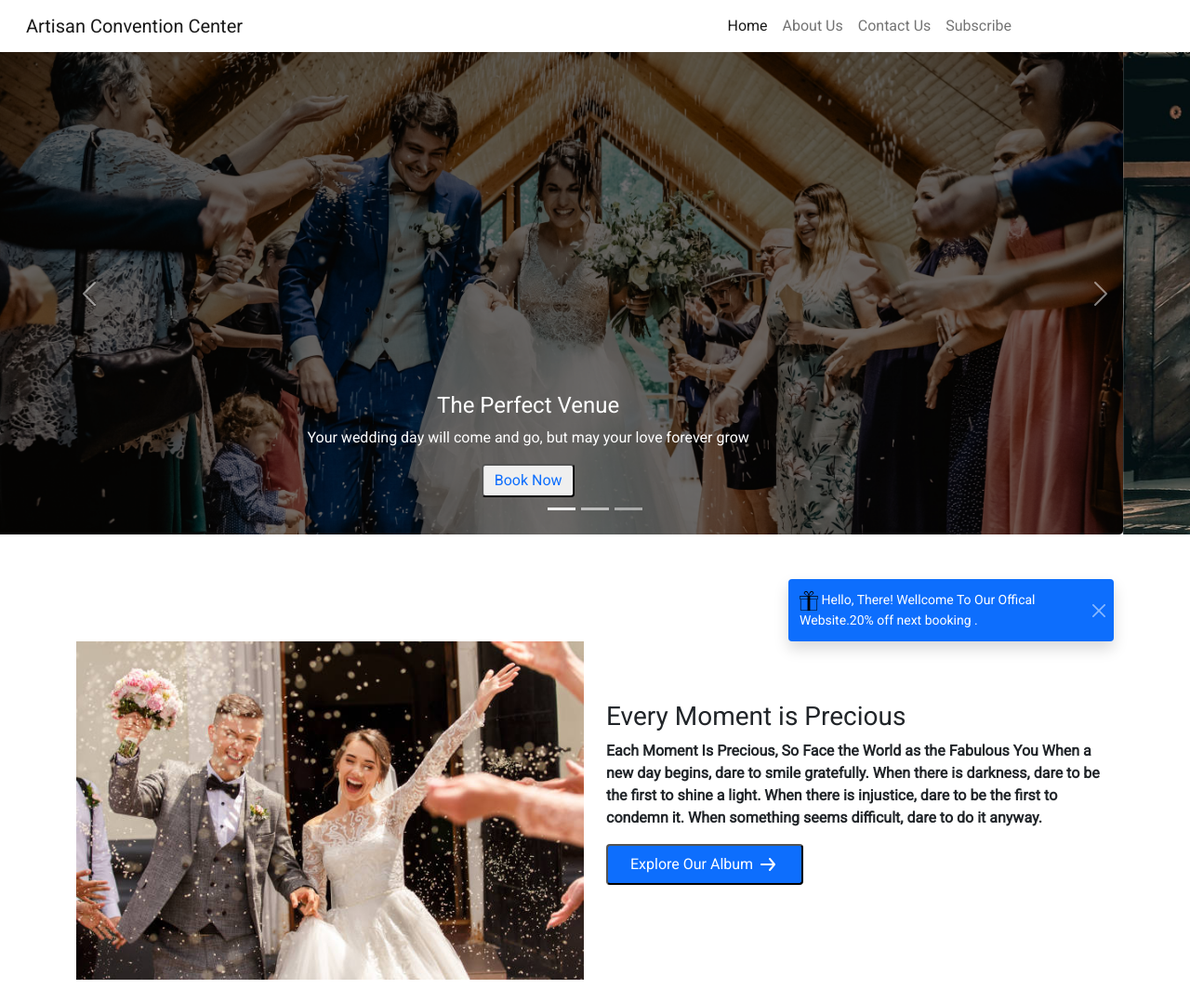
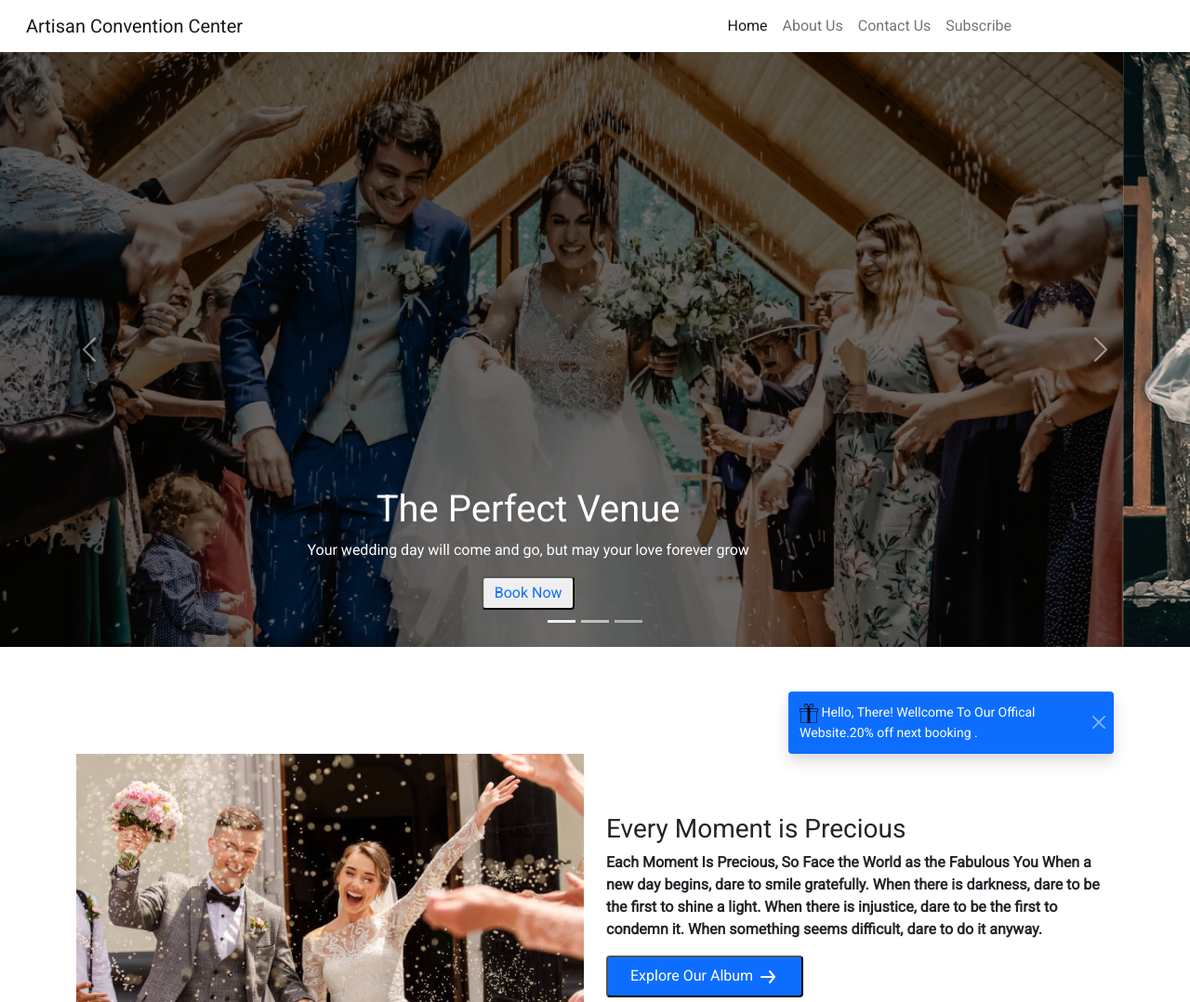
Before and after one commit to Asadsheblu/Artisan-convention-center, a plain HTML site: page index.html in a window 1280 px wide. Shown: the top 1078 px of the page at 93% size. Drawn offline with Linux system fonts and the light colour scheme.

Commit message:
final-commit

```diff
--- a/index.html
+++ b/index.html
@@ -55,15 +55,20 @@
         <div class="carousel-inner">
           <div class="carousel-item active">
             <img class="img-fluid w-100" src="images/banner.png"  alt="...">
-            <div class="carousel-caption ">
-              <h4>The Perfect Venue</h4>
-              <p>Your wedding day will come and go, but may your love forever grow</p>
-              <button class="rounded p-1"><a class="text-decoration-none p-2" href="https://biccbd.com/">Book Now</a></button>
+            <div class="carousel-caption">
+              <div class="row justify-content-center">
+                <div class="col-md-8">
+                  <h1>The Perfect Venue</h1>
+                  <p>Your wedding day will come and go, but may your love forever grow</p>
+                  <button class="rounded p-1"><a class="text-decoration-none p-2" href="https://biccbd.com/">Book Now</a></button>
+                </div>
+              </div>
+
             </div>
           </div>
           <div class="carousel-item">
             <img src="images/banner-4.jpg" class="img-fluid w-100" alt="...">
-            <div class="carousel-caption  ">
+            <div class="carousel-caption ">
               <h4>The Perfect Outdoor Venue</h4>
               <p>We Have perfect  Outdoor Venue& we have 25+ Shape For survey Your food </p>
               <button class="rounded p-1 "><a class="text-decoration-none p-2" href="https://biccbd.com/">Book Now</a></button>
@@ -385,12 +390,12 @@
 <footer class="container-fluid bg-black mt-5 ">
 
     <div class="container">
-        <div class="row f ">
-            <div class="col-md-6 col-12 d-flex flex-column-reverse  pt-5 text-white ">
+        <div class="row  ">
+            <div class="col-md-6 col-12 order-2 order-md-1  pt-5 text-white ">
                 <h6 class="p-5">&copy; 2022 Artisan-Convention-Center. All rights reserved</h6>
 
             </div>
-            <div class="col-md-6 pt-5 col-12   text-center">
+            <div class="col-md-6 pt-5 col-12 order-1 order-md-2 text-center">
                 <h5 class="fw-bold text-white text-center">Get The App</h5>
               <a target="_blank" href="https://play.google.com/store/apps/details?id=com.learnprogramming.codecamp"> <img width="200px"  src="images/google-play-badge_scaled.png" alt=""></a>
                 <br>
--- a/style.css
+++ b/style.css
@@ -3,6 +3,13 @@
 /*Main Body Css*/
 body{
     font-family: 'Roboto', sans-serif;
+}
+.carousel-item{
+    height: 80vh;
+}
+.carousel-item img{
+    height: 100%;
+    object-fit: cover;
 }
 /*Hot item*/
 .btn{
```
